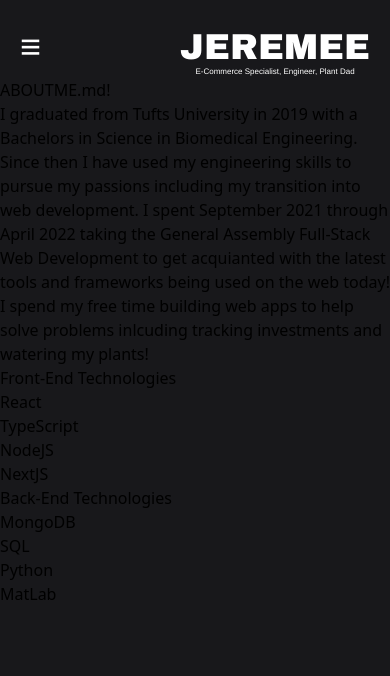
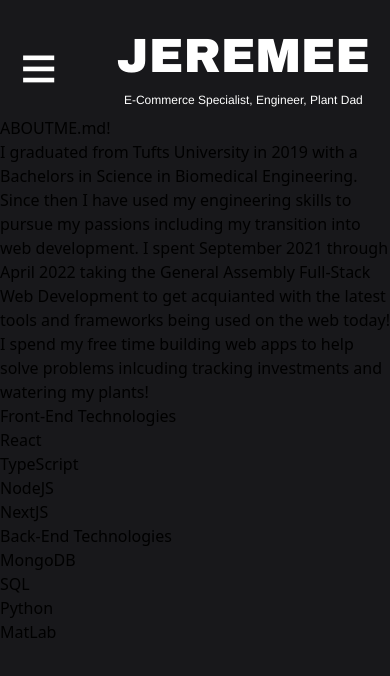
Before and after one commit to JLB2137/personal-site, a Next.js app: page /about in a window 390 px wide. Shown: the top 676 px of the page. Built offline with nearby package versions, Linux system fonts and the light colour scheme.

Commit message:
testing larger header/nav

```diff
--- a/components/nav.tsx
+++ b/components/nav.tsx
@@ -58,16 +58,16 @@ const Nav = (props: Props) => {
                 <div data-ison={!props.navOpen} id='hamburgerSwitch'>
                     <motion.div initial="visible" animate={fadeInCheck()} variants={fadeIn} transition={hamburgerSpring()}>
                         <div className='justify-start text-white font-bold'>
-                            <button className='hover:text-neutral-500 text-6xl sm:text-4xl' onClick={()=> setDropdown()}>≡</button>
+                            <button className='hover:text-neutral-500 text-6xl sm:text-6xl' onClick={()=> setDropdown()}>≡</button>
                         </div>
                     </motion.div>
                 </div>
                 <div className="grid justify-end text-white" >
                     <div className='grid w-fit'>
                         <Link href="/">
-                            <a id="name" className='text-6xl font-name sm:text-4xl sm:w-fit sm:-mb-2'>JEREMEE</a>
+                            <a id="name" className='text-6xl font-name sm:text-5xl sm:w-fit sm:h-fit sm:-mb-2'>JEREMEE</a>
                         </Link>
-                        <p className="text-sm mx-auto sm:text-xxs">E-Commerce Specialist, Engineer, Plant Dad</p>
+                        <p className="text-sm mx-auto sm:text-xs">E-Commerce Specialist, Engineer, Plant Dad</p>
                     </div>
                 </div>
 
```
